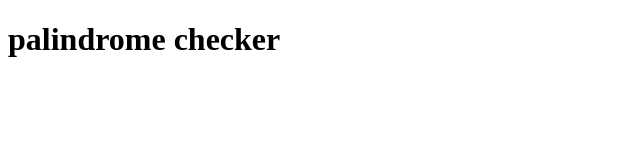
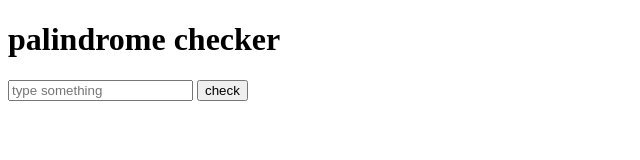
Before and after one commit to fslvrse/palindrome-checker, a plain HTML site: page index.html in a window 1280 px wide. Shown: the whole page, without its empty margins (0-640 px from the left). Drawn offline with Linux system fonts and the light colour scheme.

Commit message:
made the button and the input place for the text

```diff
--- a/index.html
+++ b/index.html
@@ -7,6 +7,8 @@
 </head>
 <body>
     <h1>palindrome checker</h1>
+    <input type="text" placeholder="type something"/>
+    <button>check</button>
 
 </body>
 </html>
```
